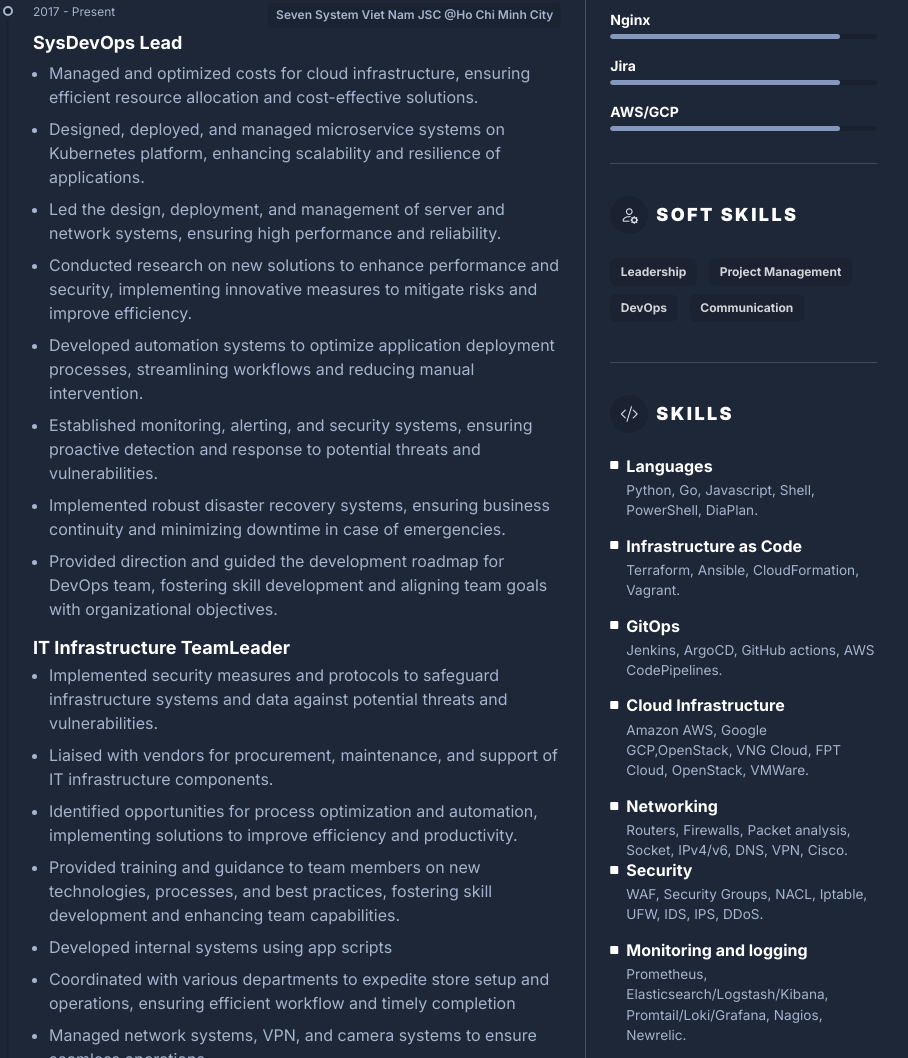
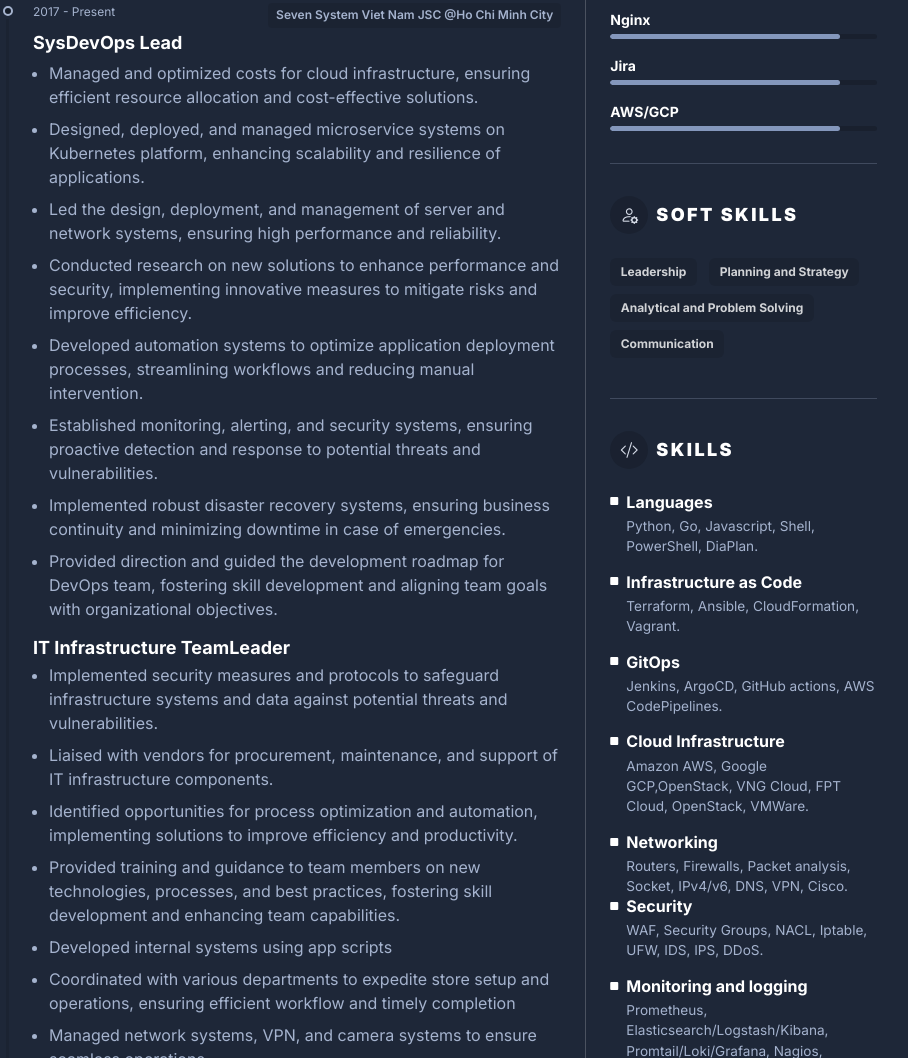
Before and after one commit to BinhPhuongIT/binhphuongit.github.io, a plain HTML site: page index.html in a window 1280 px wide. Shown: the part 750-1808 px from the top of the page, without its empty margins (205-1113 px from the left). Drawn offline with nearby package versions, Linux system fonts and the light colour scheme.

Commit message:
update soft skill

```diff
--- a/index.html
+++ b/index.html
@@ -245,9 +245,9 @@
 										<h3 class="resume-section-heading text-uppercase py-2 py-lg-3 py-3"><i class="resume-section-heading-icon bi bi-person-gear me-2"></i>Soft Skills</h3>
 										<ul class="list-inline">
 								            <li class="list-inline-item"><span class="badge resume-skill-badge">Leadership</span></li>
-								            <li class="list-inline-item"><span class="badge resume-skill-badge">Project Management</span></li>
+								            <li class="list-inline-item"><span class="badge resume-skill-badge">Planning and Strategy</span></li>
 
-								            <li class="list-inline-item"><span class="badge resume-skill-badge">DevOps</span></li>
+								            <li class="list-inline-item"><span class="badge resume-skill-badge">Analytical and Problem Solving</span></li>
 								            <li class="list-inline-item"><span class="badge resume-skill-badge">Communication</span></li>
 
 
```
